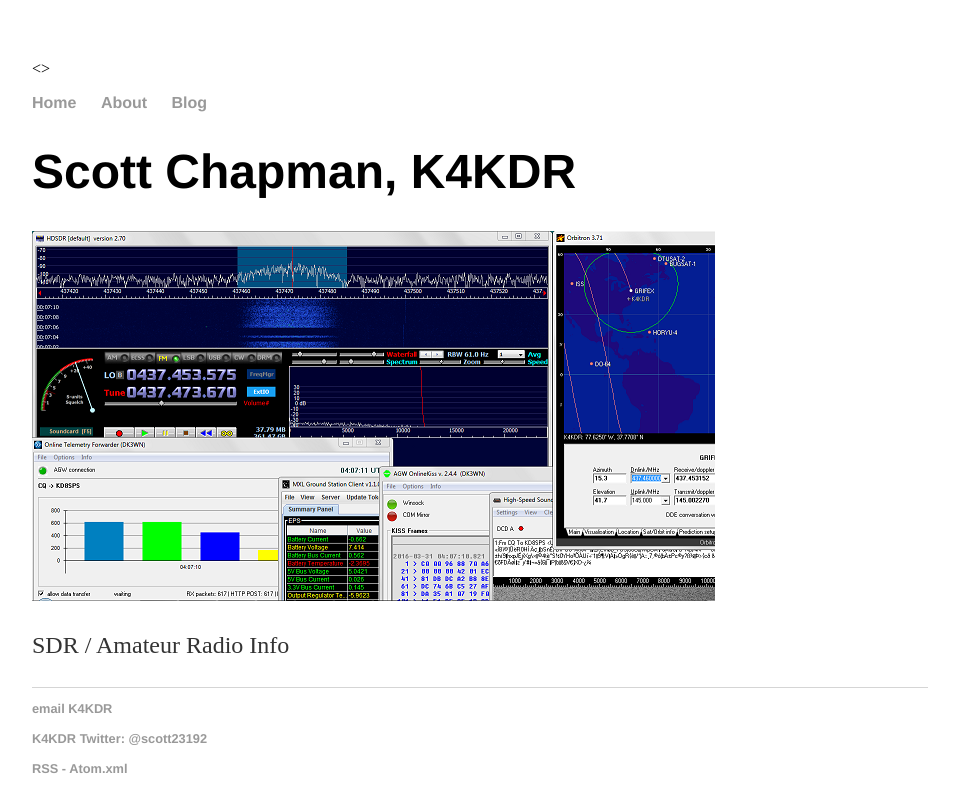
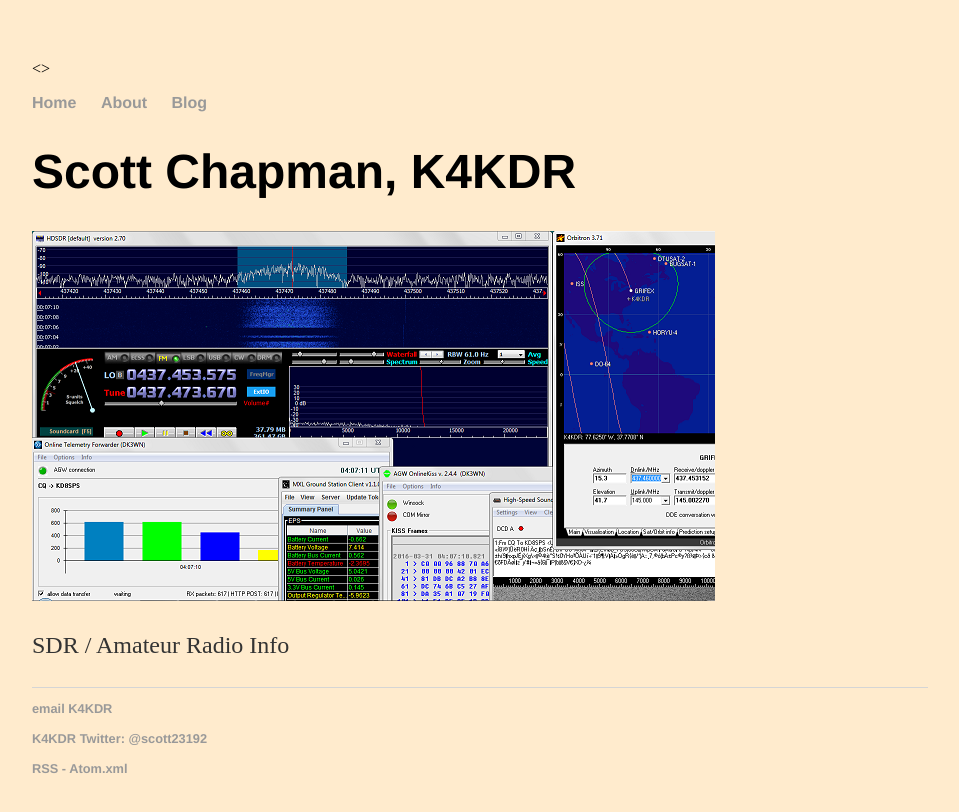
Before and after one commit to K4KDR/k4kdr.github.io, a Jekyll site: the page built from index.html, in a window 1280 px wide. Shown: the top 812 px of the page, without its empty margins (160-1119 px from the left). Built offline with Jekyll 4.4.1, drawn with Linux system fonts in a browser that asks for light colours.

Commit message:
Update main.css

```diff
--- a/css/main.css
+++ b/css/main.css
@@ -1,4 +1,5 @@
 body {
+    background-color: #FFEBCD;
     margin: 60px auto;
     width: 70%;
 }
```
